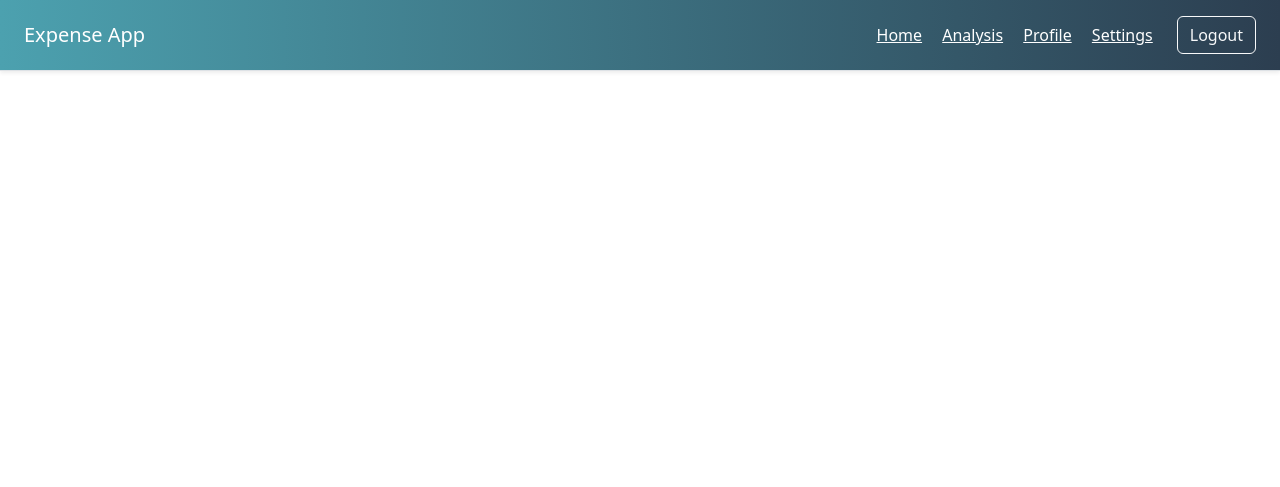
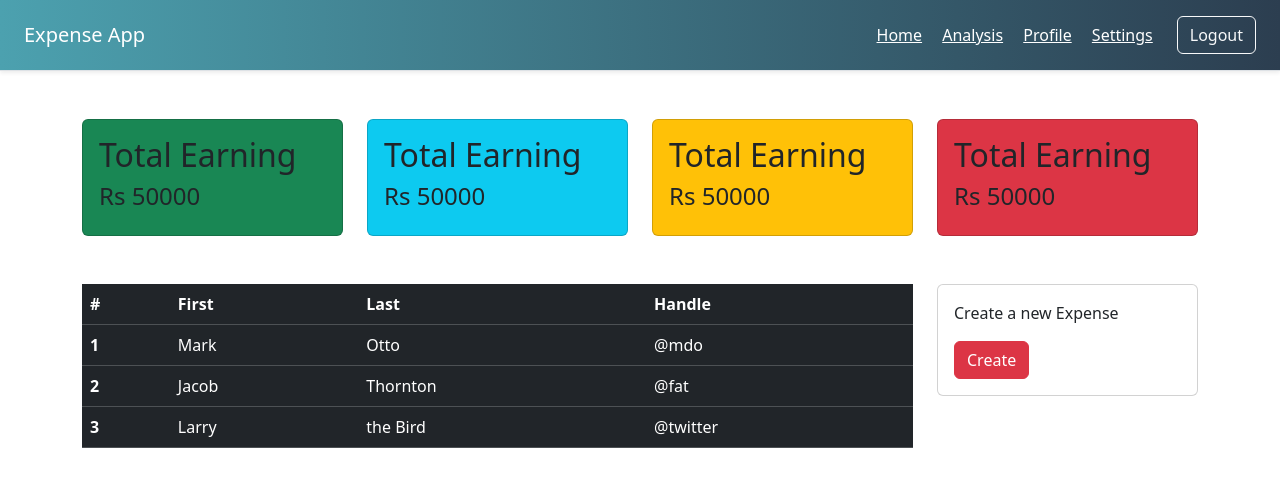
Before and after one commit to bytefault/expense-tracker, a Flask app: page /home in a window 1280 px wide. Shown: the top 487 px of the page. Run offline with Flask 3, Linux system fonts and the light colour scheme.

Commit message:
home page created

```diff
--- a/templates/home.html
+++ b/templates/home.html
@@ -1,14 +1,25 @@
 <!DOCTYPE html>
 <html lang="en">
   <head>
-    <meta charset="utf-8">
-    <meta name="viewport" content="width=device-width, initial-scale=1">
-    <link rel="stylesheet" type="text/css" href="{{ url_for('static', filename='css/style.css')}}">
+    <meta charset="utf-8" />
+    <meta name="viewport" content="width=device-width, initial-scale=1" />
+    <link
+      rel="stylesheet"
+      type="text/css"
+      href="{{ url_for('static', filename='css/style.css')}}"
+    />
     <title>Expense App</title>
-    <link href="https://cdn.jsdelivr.net/npm/bootstrap@5.3.6/dist/css/bootstrap.min.css" rel="stylesheet" integrity="sha384-4Q6Gf2aSP4eDXB8Miphtr37CMZZQ5oXLH2yaXMJ2w8e2ZtHTl7GptT4jmndRuHDT" crossorigin="anonymous">
+    <link
+      href="https://cdn.jsdelivr.net/npm/bootstrap@5.3.6/dist/css/bootstrap.min.css"
+      rel="stylesheet"
+      integrity="sha384-4Q6Gf2aSP4eDXB8Miphtr37CMZZQ5oXLH2yaXMJ2w8e2ZtHTl7GptT4jmndRuHDT"
+      crossorigin="anonymous"
+    />
   </head>
   <body>
-<div class="container-fluid d-flex justify-content-between align-items-center p-3 px-md-4 mb-3 bg-nav border-bottom shadow-sm">
+    <div
+      class="container-fluid d-flex justify-content-between align-items-center p-3 px-md-4 mb-3 bg-nav border-bottom shadow-sm"
+    >
       <h5 class="my-0 font-weight-normal text-white">Expense App</h5>
 
       <div class="d-flex align-items-center">
@@ -21,10 +32,89 @@
         <a class="btn btn-outline-light" href="#">Logout</a>
       </div>
     </div>
+    <div class="container">
+      <div class="row mt-5">
+        <div class="col-md-3">
+          <div class="card bg-success">
+            <div class="card-body">
+              <h2>Total Earning</h2>
+              <h4>Rs 50000</h4>
+            </div>
+          </div>
+        </div>
+        <div class="col-md-3">
+          <div class="card bg-info">
+            <div class="card-body">
+              <h2>Total Earning</h2>
+              <h4>Rs 50000</h4>
+            </div>
+          </div>
+        </div>
+        <div class="col-md-3">
+          <div class="card bg-warning">
+            <div class="card-body">
+              <h2>Total Earning</h2>
+              <h4>Rs 50000</h4>
+            </div>
+          </div>
+        </div>
+        <div class="col-md-3">
+          <div class="card bg-danger">
+            <div class="card-body">
+              <h2>Total Earning</h2>
+              <h4>Rs 50000</h4>
+            </div>
+          </div>
+        </div>
+      </div>
+      <div class="row mt-5">
+        <div class="col-md-9">
+          <table class="table table-dark">
+            <thead>
+              <tr>
+                <th scope="col">#</th>
+                <th scope="col">First</th>
+                <th scope="col">Last</th>
+                <th scope="col">Handle</th>
+              </tr>
+            </thead>
+            <tbody>
+              <tr>
+                <th scope="row">1</th>
+                <td>Mark</td>
+                <td>Otto</td>
+                <td>@mdo</td>
+              </tr>
+              <tr>
+                <th scope="row">2</th>
+                <td>Jacob</td>
+                <td>Thornton</td>
+                <td>@fat</td>
+              </tr>
+              <tr>
+                <th scope="row">3</th>
+                <td>Larry</td>
+                <td>the Bird</td>
+                <td>@twitter</td>
+              </tr>
+            </tbody>
+          </table>
+        </div>
+        <div class="col-md-3">
+          <div class="card">
+            <div class="card-body">
+              <p>Create a new Expense</p>
+              <button class="btn btn-danger btn-block">Create</button>
+            </div>
+          </div>
+        </div>
+      </div>
+    </div>
 
-
-
-
-  <script src="https://cdn.jsdelivr.net/npm/bootstrap@5.3.6/dist/js/bootstrap.bundle.min.js" integrity="sha384-j1CDi7MgGQ12Z7Qab0qlWQ/Qqz24Gc6BM0thvEMVjHnfYGF0rmFCozFSxQBxwHKO" crossorigin="anonymous"></script>
+    <script
+      src="https://cdn.jsdelivr.net/npm/bootstrap@5.3.6/dist/js/bootstrap.bundle.min.js"
+      integrity="sha384-j1CDi7MgGQ12Z7Qab0qlWQ/Qqz24Gc6BM0thvEMVjHnfYGF0rmFCozFSxQBxwHKO"
+      crossorigin="anonymous"
+    ></script>
   </body>
 </html>
```
Lines whose indentation alone changed are shown as unchanged.
